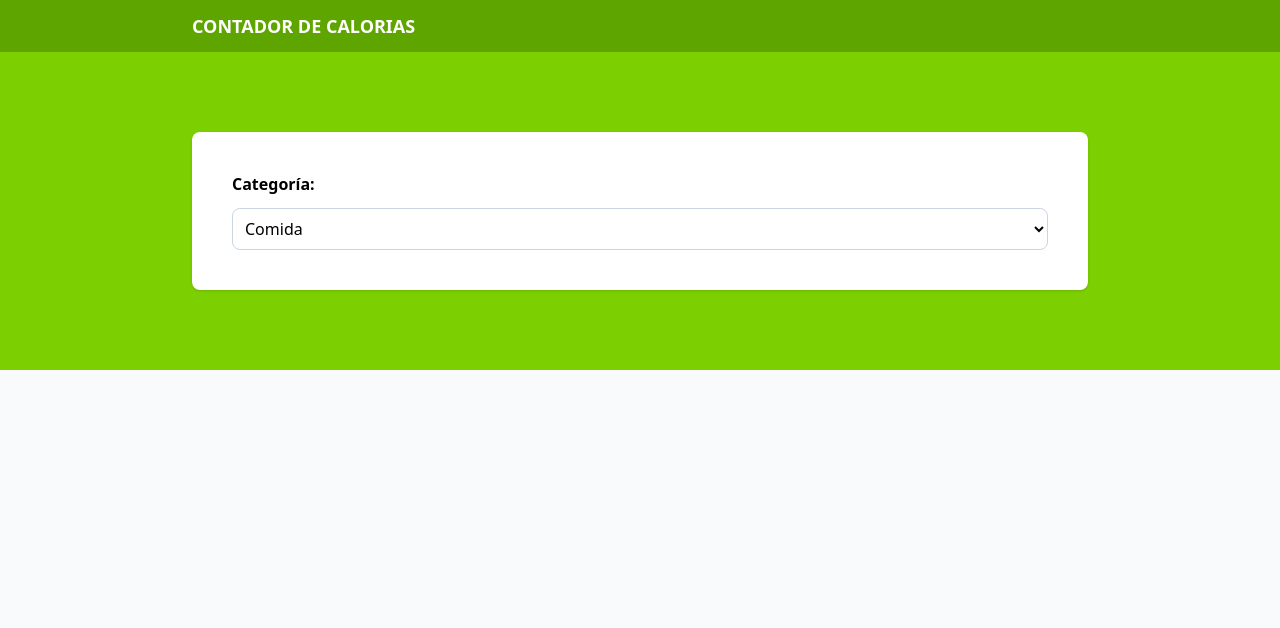
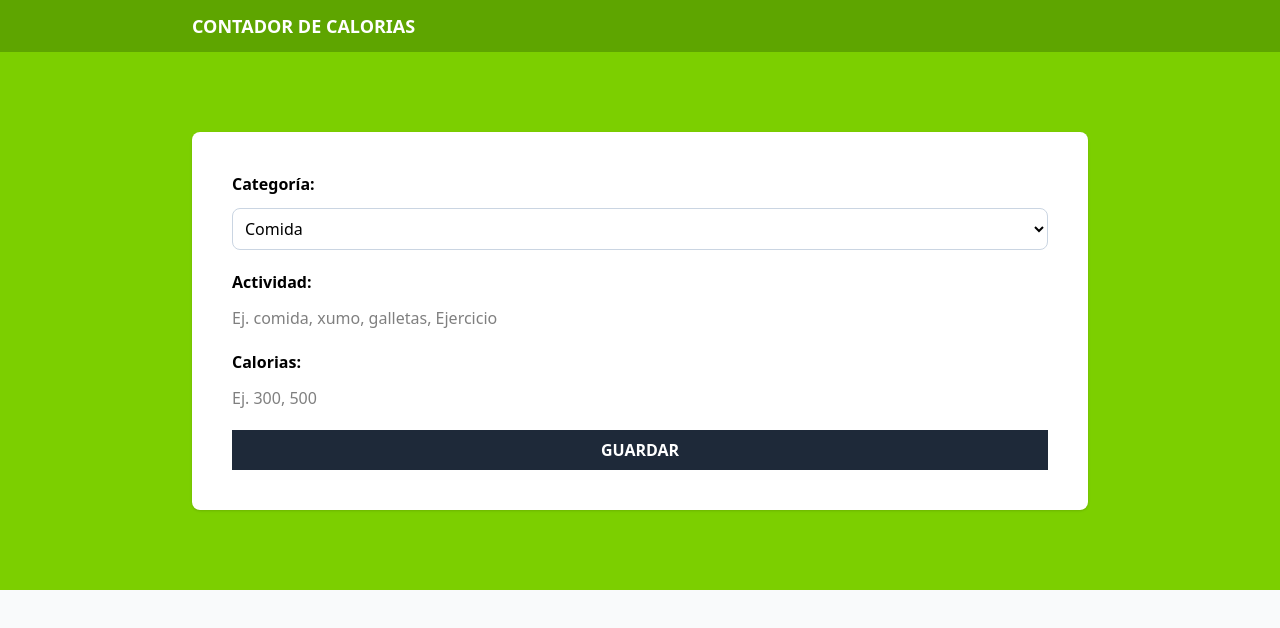
Before and after one commit to DarioBarrionuevo/contadorcalorias, a React (Vite) app: page / in a window 1280 px wide. Shown: the top 628 px of the page. Built offline with nearby package versions, Linux system fonts and the light colour scheme.

Commit message:
Create form divs

```diff
--- a/src/components/Form.tsx
+++ b/src/components/Form.tsx
@@ -23,6 +23,25 @@ export default function Form() {
           ))}
         </select>
       </div>
+      <div className="grid grid-cols-1 gap-3">
+        <label htmlFor="activity" className="font-bold">
+          Actividad:
+        </label>
+        <input id="activity" type="text"
+        placeholder="Ej. comida, xumo, galletas, Ejercicio"/>
+      </div>
+      <div className="grid grid-cols-1 gap-3">
+        <label htmlFor="calories" className="font-bold">
+          Calorias:
+        </label>
+        <input id="calories" type="number"
+        placeholder="Ej. 300, 500"/>
+      </div>
+      <input
+        type="submit"
+        className="bg-gray-800 hover:bg-gray-900 w-full p-2 font-bold uppercase text-white cursor-pointer disabled:opacity-10"
+        value={"Guardar"}
+      />
     </form>
   );
 }
```
